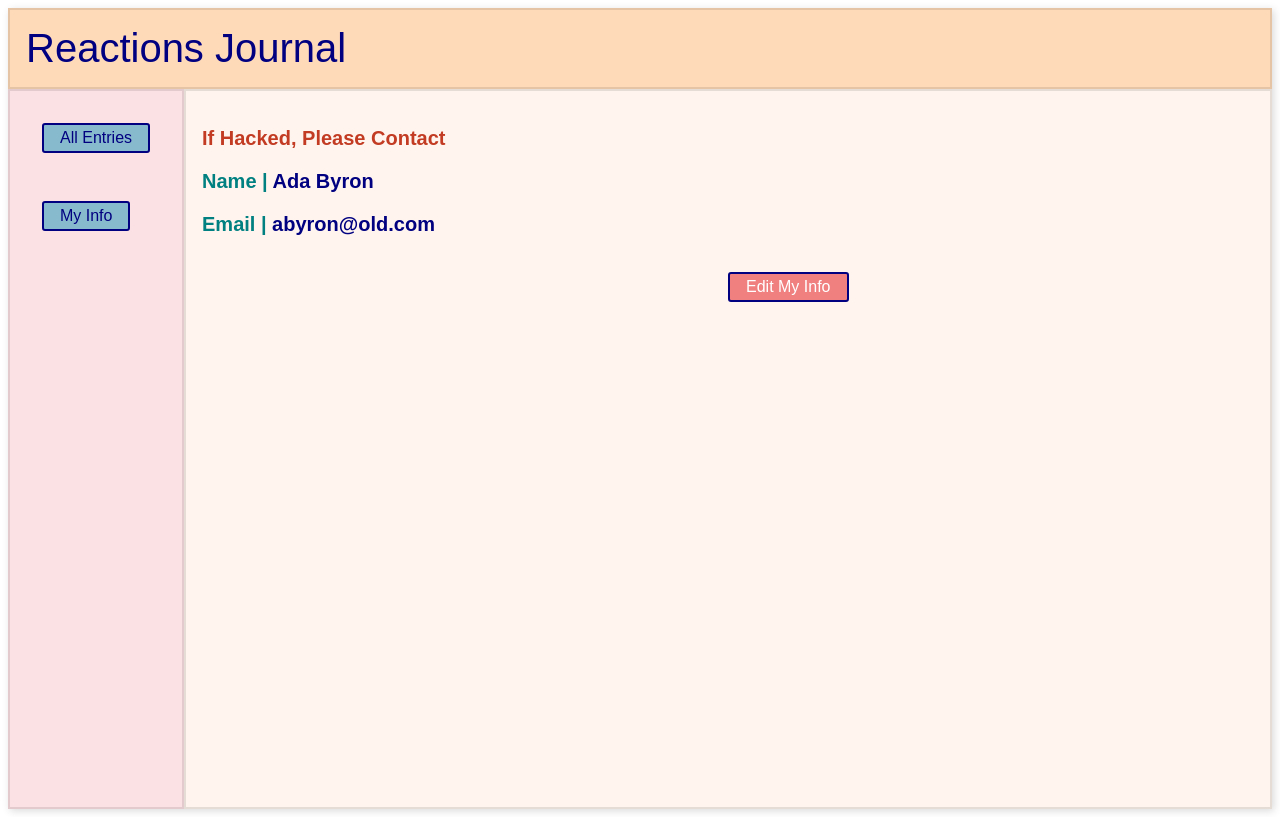
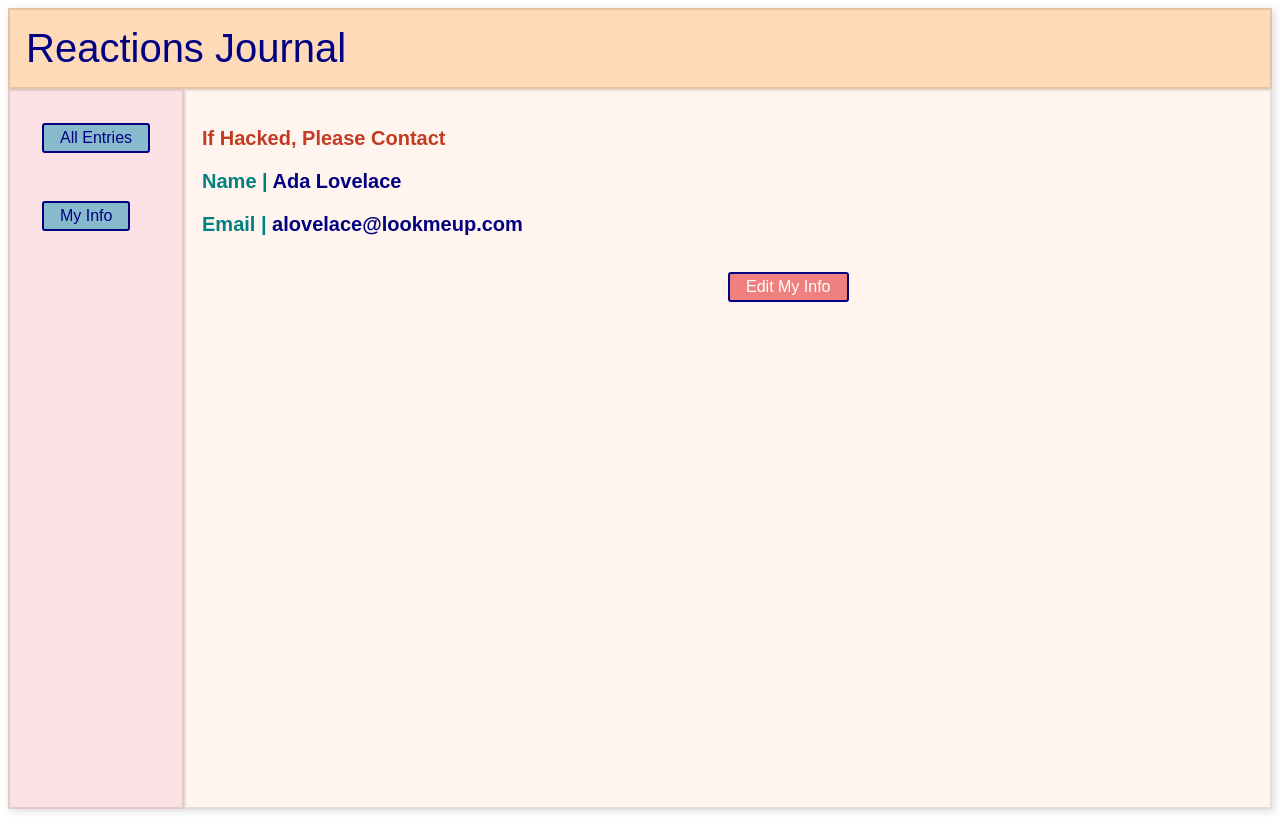
Before and after one commit to angelroundtrip/phase-2-group-project, a React (Create React App) app: page /about in a window 1280 px wide. Built offline with nearby package versions, Linux system fonts and the light colour scheme; data requests are answered from the project's data file.

Commit message:
fixed align of button and highlight

```diff
--- a/db.json
+++ b/db.json
@@ -38,7 +38,7 @@
   ],
   "userInfo": {
     "id": 0,
-    "fullName": "Ada Byron",
-    "email": "abyron@old.com"
+    "fullName": "Ada Lovelace",
+    "email": "alovelace@lookmeup.com"
   }
 }
--- a/src/components/AboutDisplay.js
+++ b/src/components/AboutDisplay.js
@@ -5,11 +5,11 @@ function AboutDisplay({userInfo}) {
   return (
     <div>
       <span style={{color: 'teal', fontSize: '20px'}}> Name |
-        <span style={{color: 'navy', fontSize: '20px', fontWeight: 'bold'}}>  {userInfo.fullName}</span>
+        <span style={{color: 'navy', fontSize: '20px', fontWeight: 'bold'}}> {userInfo.fullName}</span>
       </span>
 
       <p style={{color: 'teal', fontSize: '20px'}}> Email |
-        <span><a style={{color: 'navy', fontSize: '20px', fontWeight: 'bold', textDecoration: 'none',}} href={"mailto:" + userInfo.email}> {userInfo.email}</a> </span>
+        <span><a className="emailtext" href={"mailto:" + userInfo.email}> {userInfo.email}</a> </span>
       </p>
 
     </div>
--- a/src/components/AboutForm.js
+++ b/src/components/AboutForm.js
@@ -35,7 +35,7 @@ function AboutForm({updateAbout}) {
 
       <textarea className='title-input' type="email" name="email" placeholder="Your Email" onChange={handleEmail}/>
 
-      <button className='submitbtn'>Update</button>
+      <button className='submitbtn'>Update Info </button>
 
       </form>
 
--- a/src/components/App.js
+++ b/src/components/App.js
@@ -248,6 +248,15 @@ function App() {
     height: 85.5vh;
     position: relative;
   }
+  .emailtext{
+    color: navy;
+    font-size: 20px;
+    font-weight: bold;
+    text-decoration: none;
+  }
+  .emailtext:hover{
+    color: blue;
+  }
   `;
 
 // Important code
```
